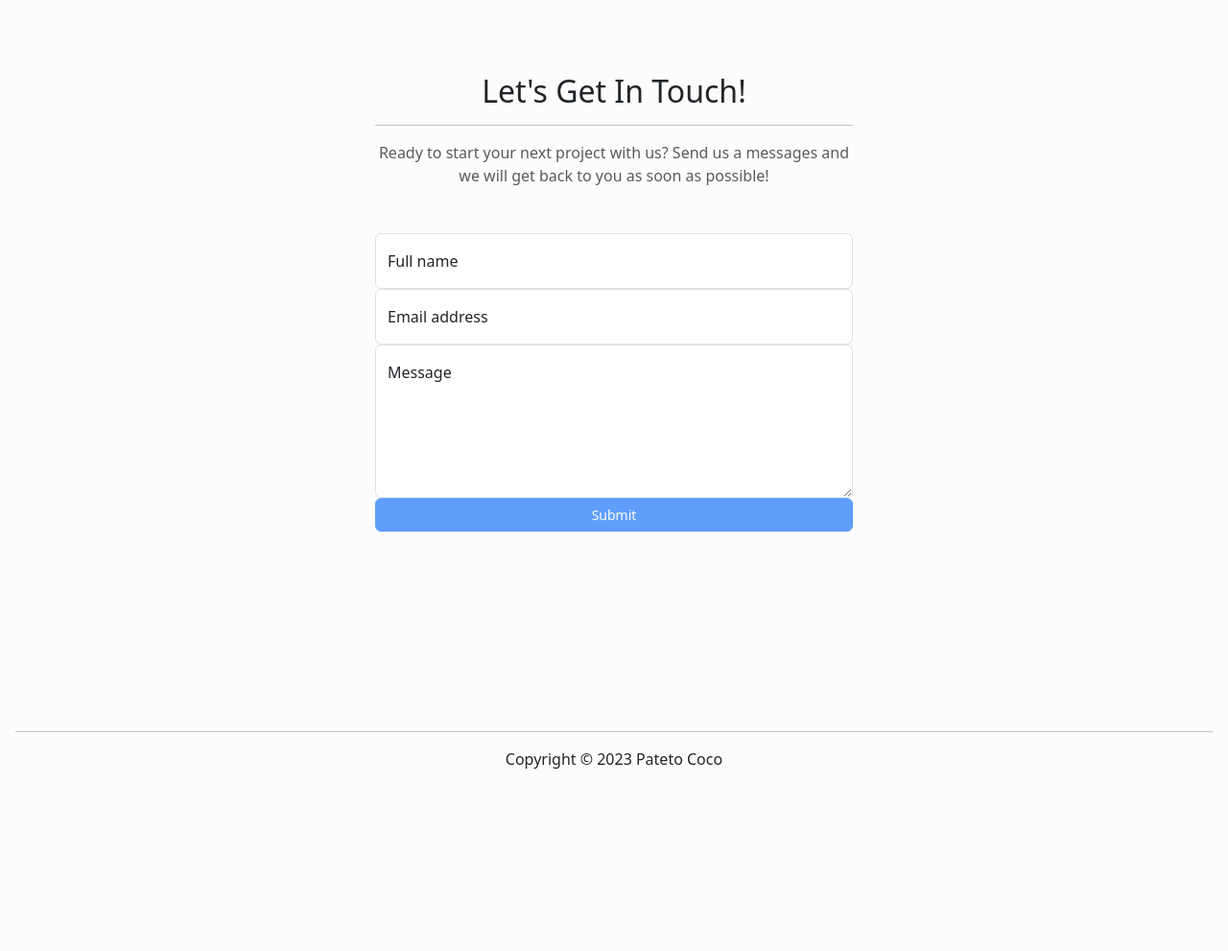
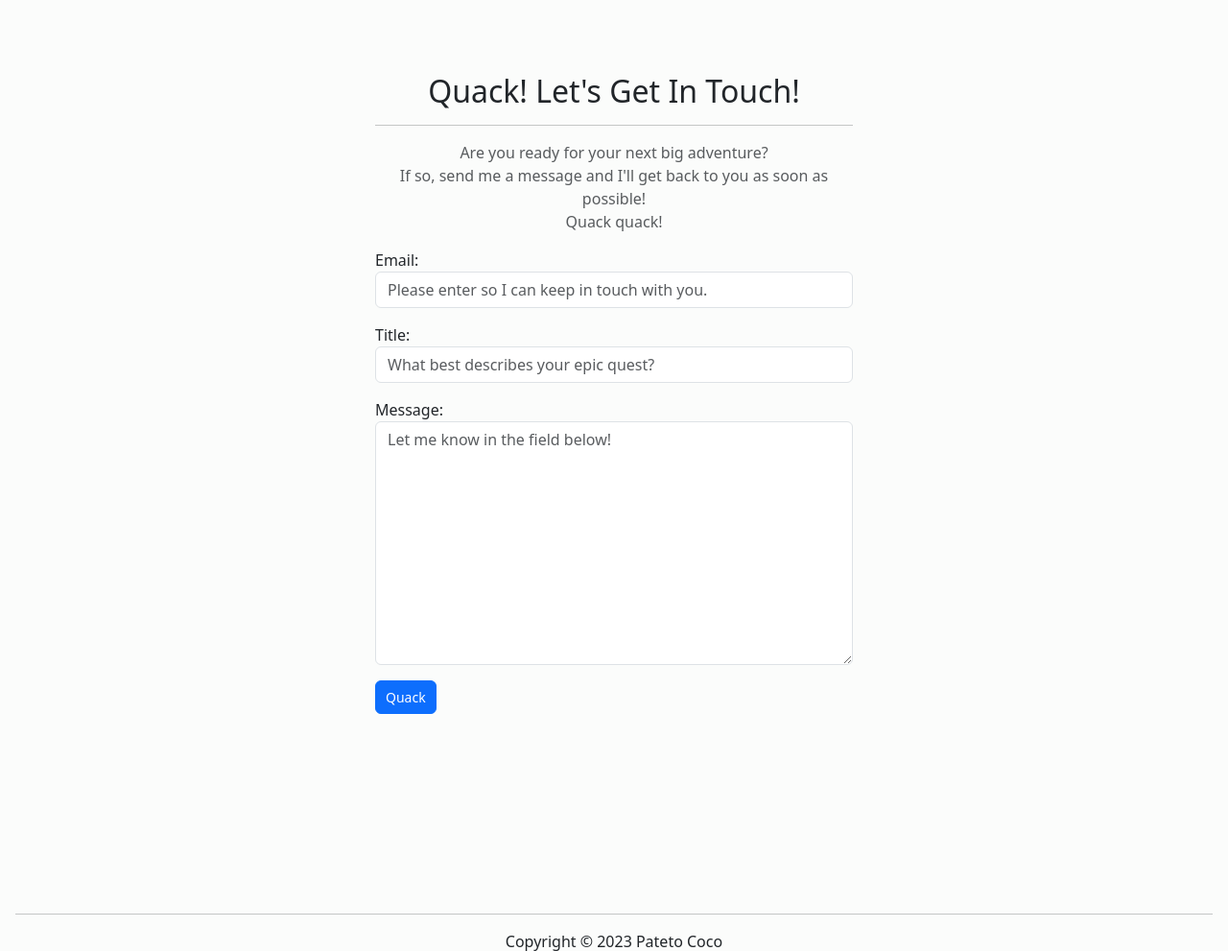
Before and after one commit to AleksKostadinov/pateto-coco, a Django app: page /contact/ in a window 1280 px wide. Shown: the part 68-1059 px from the top of the page at 96% size. Before the commit the page ends 869 px from the top, so only its background shows below. Run offline with Django 4.2, Linux system fonts and the light colour scheme.

Commit message:
Add logic to contact page

```diff
--- a/project/coco/forms.py
+++ b/project/coco/forms.py
@@ -1,6 +1,5 @@
 from .models import Comment, Subscribers, MailMessage
 from django import forms
-# from .utils import is_valid_email
 
 
 class CommentForm(forms.ModelForm):
@@ -24,3 +23,23 @@ class SubscribersForm(forms.ModelForm):
     #     if not is_valid_email(email):
     #         raise forms.ValidationError("Invalid email address")
     #     return email
+
+
+class MailMessageForm(forms.ModelForm):
+    class Meta:
+        model = MailMessage
+        fields = ['email', 'title', 'message']
+        widgets = {
+            'email': forms.EmailInput(attrs={
+                'class': 'form-control',
+                'placeholder': 'Please enter so I can keep in touch with you.'
+            }),
+            'title': forms.TextInput(attrs={
+                'class': 'form-control',
+                'placeholder': 'What best describes your epic quest?'
+            }),
+            'message': forms.Textarea(attrs={
+                'class': 'form-control',
+                'placeholder': 'Let me know in the field below!'
+            })
+        }
--- a/project/coco/models.py
+++ b/project/coco/models.py
@@ -61,8 +61,10 @@ class Subscribers(models.Model):
 
 
 class MailMessage(models.Model):
+    email = models.EmailField()
     title = models.CharField(max_length=100, null=True)
-    message = models.TextField(null=True)  # Null not needed in production
+    message = models.TextField()
+    date = models.DateTimeField(auto_now_add=True)
 
     def __str__(self):
-        return self.title
+        return self.email
--- a/project/coco/static/coco/js/scripts.js
+++ b/project/coco/static/coco/js/scripts.js
@@ -23,26 +23,3 @@ function myFunction() {
         logo.classList.add("hidden");
     }
 }
-
-// subscribe to newsletter
-const form = document.getElementById('contactForm');
-form.addEventListener('submit', (event) => {
-    event.preventDefault(); // prevent the form from submitting normally
-    const formData = new FormData(form); // create a FormData object from the form
-    fetch('/', { // replace '/' with the URL of your form submission endpoint
-        method: 'POST',
-        body: formData,
-    })
-        .then(response => response.json())
-        .then(data => {
-            if (data.success) {
-                alert('Thank you for subscribing!');
-            } else {
-                alert('Please enter a valid email!');
-            }
-        })
-        .catch(error => {
-            console.error(error);
-            alert('An error occurred. Please try again later.');
-        });
-});
--- a/project/coco/templates/coco/coco-contact.html
+++ b/project/coco/templates/coco/coco-contact.html
@@ -9,82 +9,22 @@
                 <div class="container px-4 px-lg-5">
                     <div class="row gx-4 gx-lg-5 justify-content-center">
                         <div class="col-lg-8 col-xl-6 text-center">
-
-                            <h2 class="mt-0">Let's Get In Touch!</h2>
+                            <h2 class="mt-0">Quack! Let's Get In Touch! </h2>
                             <hr class="divider"/>
-                            <p class="text-muted mb-5">Ready to start your next project with us? Send us a messages and
-                                we will
-                                get back to you as soon as possible!</p>
+                            <p class="text-muted mb-3">Are you ready for your next big adventure?
+                                <br>If so, send me a message and I'll get back to you as soon as possible! <br>Quack
+                                quack!</p>
                         </div>
                     </div>
                     <div class="row gx-4 gx-lg-5 justify-content-center mb-5">
                         <div class="col-lg-6">
-                            <!-- * * * * * * * * * * * * * * *-->
-                            <!-- * * SB Forms Contact Form * *-->
-                            <!-- * * * * * * * * * * * * * * *-->
-                            <!-- This form is pre-integrated with SB Forms.-->
-                            <!-- To make this form functional, sign up at-->
-                            <!-- https://startbootstrap.com/solution/contact-forms-->
-                            <!-- to get an API token!-->
-                            <form id="contactForm" data-sb-form-api-token="API_TOKEN">
-                                <!-- Name input-->
-                                <div class="form-floating mb-3">
-                                    <input class="form-control" id="name" type="text" placeholder="Enter your name..."
-                                           data-sb-validations="required"/>
-                                    <label for="name">Full name</label>
-                                    <div class="invalid-feedback" data-sb-feedback="name:required">A name is required.
-                                    </div>
-                                </div>
-                                <!-- Email address input-->
-                                <div class="form-floating mb-3">
-                                    <input class="form-control" id="email" type="email" placeholder="name@example.com"
-                                           data-sb-validations="required,email"/>
-                                    <label for="email">Email address</label>
-                                    <div class="invalid-feedback" data-sb-feedback="email:required">An email is
-                                        required.
-                                    </div>
-                                    <div class="invalid-feedback" data-sb-feedback="email:email">Email is not valid.
-                                    </div>
-                                </div>
-                                <!-- Message input-->
-                                <div class="form-floating mb-3">
-                            <textarea class="form-control" id="message" type="text"
-                                      placeholder="Enter your message here..." style="height: 10rem"
-                                      data-sb-validations="required"></textarea>
-                                    <label for="message">Message</label>
-                                    <div class="invalid-feedback" data-sb-feedback="message:required">A message is
-                                        required.
-                                    </div>
-                                </div>
-                                <!-- Submit success message-->
-                                <!---->
-                                <!-- This is what your users will see when the form-->
-                                <!-- has successfully submitted-->
-                                <div class="d-none" id="submitSuccessMessage">
-                                    <div class="text-center mb-3">
-                                        <div class="fw-bolder">Form submission successful!</div>
-                                        To activate this form, sign up at
-                                        <br/>
-                                        <a href="https://startbootstrap.com/solution/contact-forms">https://startbootstrap.com/solution/contact-forms</a>
-                                    </div>
-                                </div>
-                                <!-- Submit error message-->
-                                <!---->
-                                <!-- This is what your users will see when there is-->
-                                <!-- an error submitting the form-->
-                                <div class="d-none" id="submitErrorMessage">
-                                    <div class="text-center text-danger mb-3">Error sending message!</div>
-                                </div>
-                                <!-- Submit Button-->
-                                <div class="d-grid">
-                                    <button class="btn btn-primary btn-xl disabled" id="submitButton" type="submit">
-                                        Submit
-                                    </button>
-                                </div>
+                            <form method="post" id="contactForm">
+                                {% csrf_token %}
+                                {{ form.as_p }}
+                                <button type="submit" class="btn btn-primary">Quack</button>
                             </form>
                         </div>
                     </div>
-
                 </div>
             </section>
         </div>
--- a/project/coco/views.py
+++ b/project/coco/views.py
@@ -1,9 +1,13 @@
+from datetime import datetime
+
+from django.conf import settings
+from django.core.mail import send_mail
 from django.http import JsonResponse
 from django.shortcuts import render, get_object_or_404
 from .models import Post
 from django.core.paginator import Paginator, PageNotAnInteger, EmptyPage
 from random import choice
-from .forms import CommentForm, SubscribersForm
+from .forms import CommentForm, SubscribersForm, MailMessageForm
 
 
 def get_recent_posts():
@@ -79,8 +83,47 @@ def about(request):
     return render(request, 'coco/about.html')
 
 
+# def contact(request):
+#     if request.method == 'POST':
+#         message_name = request.POST['message-name']
+#         message_email = request.POST['message-email']
+#         message = request.POST['message']
+#
+#         send_mail(
+#             message_name,
+#             message,
+#             message_email,
+#             ['patetococo@gmail.com'],
+#             fail_silently=False,
+#         )
+#
+#         return render(request, 'coco/coco-contact.html', {'message-name': message_name,
+#                                                           'message-email': message_email, 'message': message})
+#     else:
+#         return render(request, 'coco/coco-contact.html', {})
+
+
 def contact(request):
-    return render(request, 'coco/coco-contact.html')
+    if request.method == 'POST':
+        form = MailMessageForm(request.POST)
+        if form.is_valid():
+            form.save()
+            email_subject = f'New contact {form.cleaned_data["email"]}: {form.cleaned_data["title"]}'
+            email_message = f'From: {form.cleaned_data["email"]}\n'
+            email_message += f'Date: {datetime.now().strftime("%Y-%m-%d %H:%M:%S")}\n\n'
+            email_message += f'Title: {form.cleaned_data["title"]}\n\n'
+            email_message += form.cleaned_data['message']
+            send_mail(
+                email_subject,
+                email_message,
+                settings.CONTACT_EMAIL,
+                ['patetococo@gmail.com'],
+            )
+            return render(request, 'coco/coco-success.html')
+    form = MailMessageForm()
+    context = {'form': form}
+    return render(request, 'coco/coco-contact.html', context)
+
 
 
 def search(request):
```
Also changed, not shown: project/coco/admin.py (+12 -3 lines), project/coco/templates/coco/coco-success.html (added, +11 -0 lines), project/coco/templates/coco/home.html (+23 -1 lines), project/project/settings.py (+20 -5 lines), project/coco/migrations/0010_mailmessage_email_alter_mailmessage_message.py (added), project/coco/migrations/0011_mailmessage_date.py (added).
